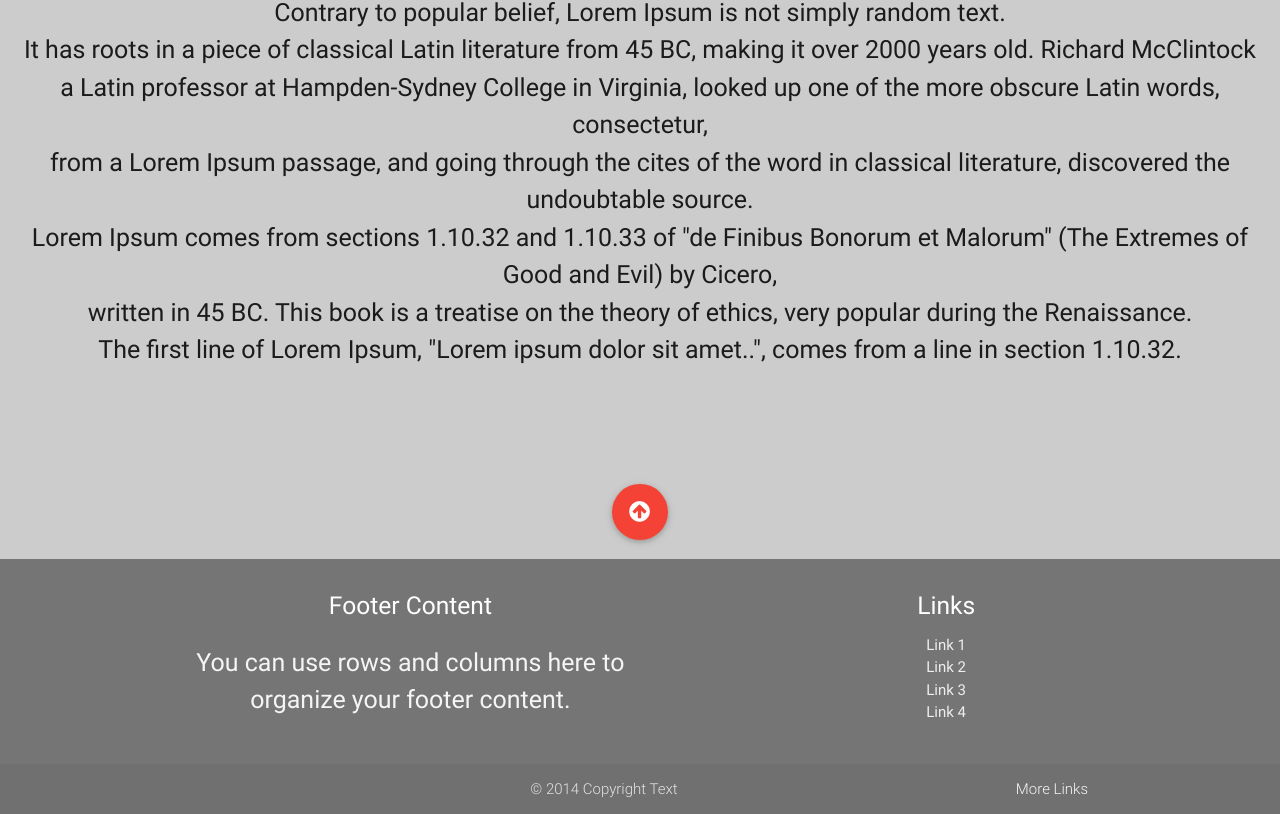
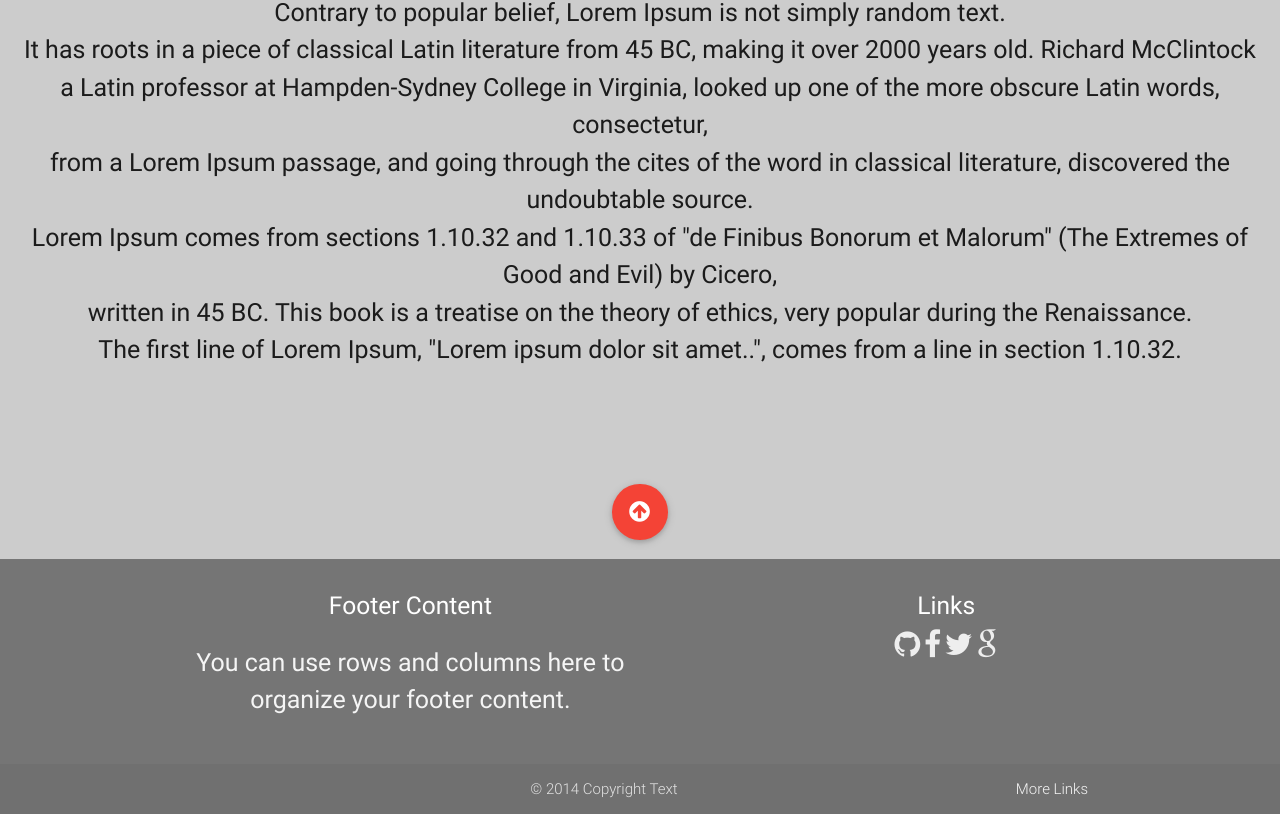
Before and after one commit to Osuka-Andala/Osuka-Andala.github.io, a plain HTML site: page index.html in a window 1280 px wide. Shown: the part 3430-4244 px from the top of the page. Drawn offline with nearby package versions, Linux system fonts and the light colour scheme; files whose address does not match are found by name.

Commit message:
Added social media icons

```diff
--- a/index.html
+++ b/index.html
@@ -160,12 +160,12 @@
               </div>
               <div class="col l4 offset-l2 s12">
                 <h5 class="white-text">Links</h5>
-                <ul>
-                  <li><a class="grey-text text-lighten-3" href="#!">Link 1</a></li>
-                  <li><a class="grey-text text-lighten-3" href="#!">Link 2</a></li>
-                  <li><a class="grey-text text-lighten-3" href="#!">Link 3</a></li>
-                  <li><a class="grey-text text-lighten-3" href="#!">Link 4</a></li>
-                </ul>
+
+                  <a class="grey-text text-lighten-3" href="https://github.com/Osuka-Andala"><i class="fa fa-github fa-2x"></i></a>
+                  <a class="grey-text text-lighten-3" href="#!"><i class="fa fa-facebook fa-2x"></i></a>
+                  <a class="grey-text text-lighten-3" href="#!"><i class="fa fa-twitter fa-2x"></i></a>
+                  <a class="grey-text text-lighten-3" href="#!"><i class="fa fa-google fa-2x"></i></a>
+
               </div>
             </div>
           </div>
```
